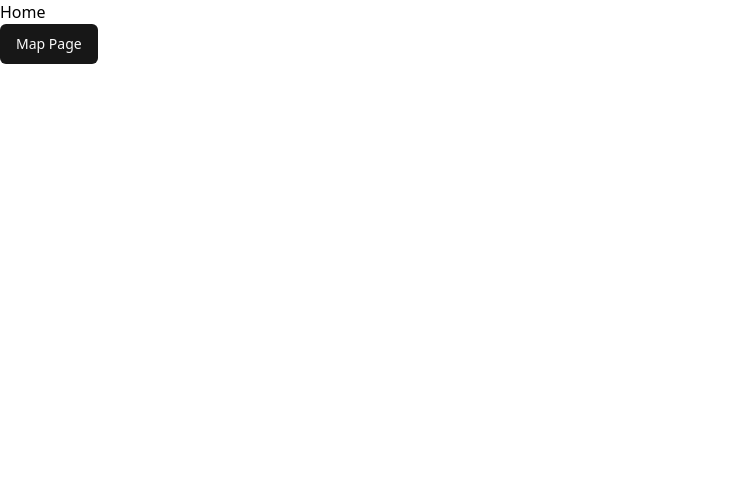
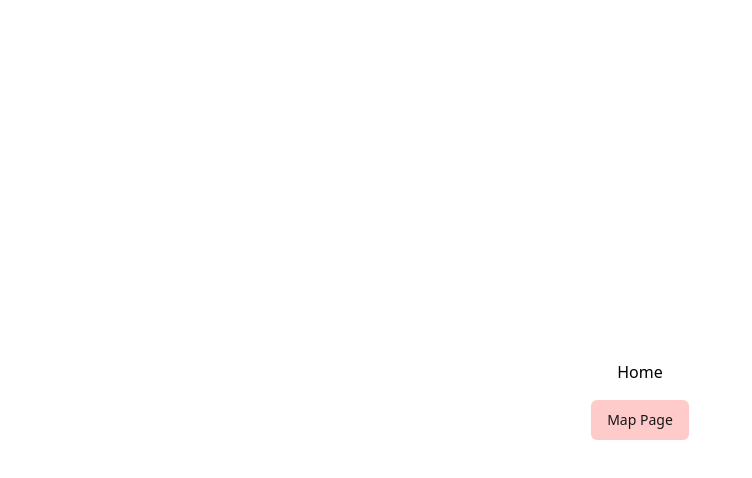
Before and after one commit to Rika-7/geo_frontend, a Next.js app: page / in a window 1280 px wide. Shown: the top 478 px of the page, without its empty margins (0-752 px from the left). Built offline with nearby package versions, Linux system fonts and the light colour scheme.

Commit message:
Modified popup markers with hyperlink.

```diff
--- a/package.json
+++ b/package.json
@@ -10,7 +10,6 @@
   },
   "dependencies": {
     "@radix-ui/react-slot": "^1.1.0",
-    "@types/leaflet": "^1.9.14",
     "class-variance-authority": "^0.7.0",
     "clsx": "^2.1.1",
     "leaflet": "^1.9.4",
@@ -25,6 +24,7 @@
     "tailwindcss-animate": "^1.0.7"
   },
   "devDependencies": {
+    "@types/leaflet": "^1.9.14",
     "@types/node": "^20",
     "@types/react": "^18",
     "@types/react-dom": "^18",
--- a/src/app/globals.css
+++ b/src/app/globals.css
@@ -3,6 +3,10 @@
 @tailwind utilities;
 @layer base {
   :root {
-    --radius: 0.5rem
+    --radius: 0.5rem;
   }
 }
+
+:root {
+  --body-bg: #1e1e1e;
+}
--- a/src/app/page.tsx
+++ b/src/app/page.tsx
@@ -1,13 +1,15 @@
 import React from "react";
-import { Button } from "@/components/ui/button";
+import { Button, buttonVariants } from "@/components/ui/button";
 import Link from "next/link";
 
 const Home: React.FC = () => {
   return (
-    <div>
-      <div>Home</div>
+    <div className="flex flex-col items-center justify-center h-screen">
+      <div className="mb-4">Home</div>
       <Link href="/map" passHref>
-        <Button>Map Page</Button>
+        <Button className={buttonVariants({ variant: "secondary" })}>
+          Map Page
+        </Button>
       </Link>
     </div>
   );
--- a/src/components/ui/button.tsx
+++ b/src/components/ui/button.tsx
@@ -1,22 +1,24 @@
-import * as React from "react"
-import { Slot } from "@radix-ui/react-slot"
-import { cva, type VariantProps } from "class-variance-authority"
+import * as React from "react";
+import { Slot } from "@radix-ui/react-slot";
+import { cva, type VariantProps } from "class-variance-authority";
 
-import { cn } from "@/lib/utils"
+import { cn } from "@/lib/utils";
 
 const buttonVariants = cva(
   "inline-flex items-center justify-center gap-2 whitespace-nowrap rounded-md text-sm font-medium ring-offset-white transition-colors focus-visible:outline-none focus-visible:ring-2 focus-visible:ring-neutral-950 focus-visible:ring-offset-2 disabled:pointer-events-none disabled:opacity-50 [&_svg]:pointer-events-none [&_svg]:size-4 [&_svg]:shrink-0 dark:ring-offset-neutral-950 dark:focus-visible:ring-neutral-300",
   {
     variants: {
       variant: {
-        default: "bg-neutral-900 text-neutral-50 hover:bg-neutral-900/90 dark:bg-neutral-50 dark:text-neutral-900 dark:hover:bg-neutral-50/90",
+        default:
+          "bg-neutral-900 text-neutral-50 hover:bg-neutral-900/90 dark:bg-neutral-50 dark:text-neutral-900 dark:hover:bg-neutral-50/90",
         destructive:
           "bg-red-500 text-neutral-50 hover:bg-red-500/90 dark:bg-red-900 dark:text-neutral-50 dark:hover:bg-red-900/90",
         outline:
           "border border-neutral-200 bg-white hover:bg-neutral-100 hover:text-neutral-900 dark:border-neutral-800 dark:bg-neutral-950 dark:hover:bg-neutral-800 dark:hover:text-neutral-50",
         secondary:
-          "bg-neutral-100 text-neutral-900 hover:bg-neutral-100/80 dark:bg-neutral-800 dark:text-neutral-50 dark:hover:bg-neutral-800/80",
-        ghost: "hover:bg-neutral-100 hover:text-neutral-900 dark:hover:bg-neutral-800 dark:hover:text-neutral-50",
+          "bg-red-200 text-neutral-900 hover:bg-neutral-100/80 dark:bg-neutral-800 dark:text-neutral-50 dark:hover:bg-neutral-800/80",
+        ghost:
+          "hover:bg-neutral-100 hover:text-neutral-900 dark:hover:bg-neutral-800 dark:hover:text-neutral-50",
         link: "text-neutral-900 underline-offset-4 hover:underline dark:text-neutral-50",
       },
       size: {
@@ -31,26 +33,26 @@ const buttonVariants = cva(
       size: "default",
     },
   }
-)
+);
 
 export interface ButtonProps
   extends React.ButtonHTMLAttributes<HTMLButtonElement>,
     VariantProps<typeof buttonVariants> {
-  asChild?: boolean
+  asChild?: boolean;
 }
 
 const Button = React.forwardRef<HTMLButtonElement, ButtonProps>(
   ({ className, variant, size, asChild = false, ...props }, ref) => {
-    const Comp = asChild ? Slot : "button"
+    const Comp = asChild ? Slot : "button";
     return (
       <Comp
         className={cn(buttonVariants({ variant, size, className }))}
         ref={ref}
         {...props}
       />
-    )
+    );
   }
-)
-Button.displayName = "Button"
+);
+Button.displayName = "Button";
 
-export { Button, buttonVariants }
+export { Button, buttonVariants };
--- a/src/components/ui/map.tsx
+++ b/src/components/ui/map.tsx
@@ -7,10 +7,47 @@ import L from "leaflet";
 import markerIcon2x from "leaflet/dist/images/marker-icon-2x.png";
 import markerIcon from "leaflet/dist/images/marker-icon.png";
 import markerShadow from "leaflet/dist/images/marker-shadow.png";
+import { Icon } from "leaflet";
+
+interface Place {
+  id: number;
+  placename: string;
+  description: string;
+  position: [number, number];
+  category: string;
+  url: string;
+}
 
 function Map() {
   const [mounted, setMounted] = useState(false);
   const center: [number, number] = [35.592735510792195, 139.43884126045768];
+  const places: Place[] = [
+    {
+      id: 1,
+      placename: "町田GIONスタジアム",
+      description: "FC町田ゼルビアのホームスタジアム",
+      position: [35.592735510792195, 139.43884126045768],
+      category: "stadium",
+      url: "https://www.zelvia.co.jp/stadium/access/",
+    },
+    {
+      id: 2,
+      placename: "町田薬師池公園",
+      description: "四季彩の杜",
+      position: [35.578879824273436, 139.4481512601811],
+      category: "park",
+      url: "https://machida-shikisainomori.com",
+    },
+    {
+      id: 3,
+      placename: "小野路宿里山交流館",
+      description:
+        "江戸時代、小野路宿にあった旅籠はたご・旧「角屋かどや」を改修した施設",
+      position: [35.60129950268735, 139.43801152786767],
+      category: "community_center",
+      url: "https://www.city.machida.tokyo.jp/kanko/miru_aso/satoyamakoryukan/kouryukan_gaiyou_kinou.html",
+    },
+  ];
 
   useEffect(() => {
     // Leafletのアイコン表示
@@ -43,7 +80,8 @@ function Map() {
   if (!mounted) return null;
 
   return (
-    <div id="map" className="h-screen w-full">
+    <main id="map" className="h-screen w-full padding: 1rem">
+      <div className="flex flex-col h-screen w-full border-radius: var(--brad-2)">
         <MapContainer
           center={center}
           zoom={13}
@@ -55,13 +93,25 @@ function Map() {
             attribution='&copy; <a href="https://www.openstreetmap.org/copyright">OpenStreetMap</a> contributors'
             url="https://{s}.tile.openstreetmap.org/{z}/{x}/{y}.png"
           />
-        <Marker position={center}>
+          {places.map((place) => (
+            <Marker key={place.id} position={place.position}>
               <Popup>
-            A pretty CSS3 popup. <br /> Easily customizable.
+                <a
+                  href={place.url}
+                  target="_blank"
+                  rel="noopener noreferrer"
+                  style={{ color: "blue", textDecoration: "underline" }}
+                >
+                  <strong>{place.placename}</strong>
+                </a>
+                <br />
+                {place.description}
               </Popup>
             </Marker>
+          ))}
         </MapContainer>
       </div>
+    </main>
   );
 }
 
```
Also changed, not shown: 1 other file (tests, documents, lock files or other folders). Lines whose indentation alone changed are shown as unchanged.
